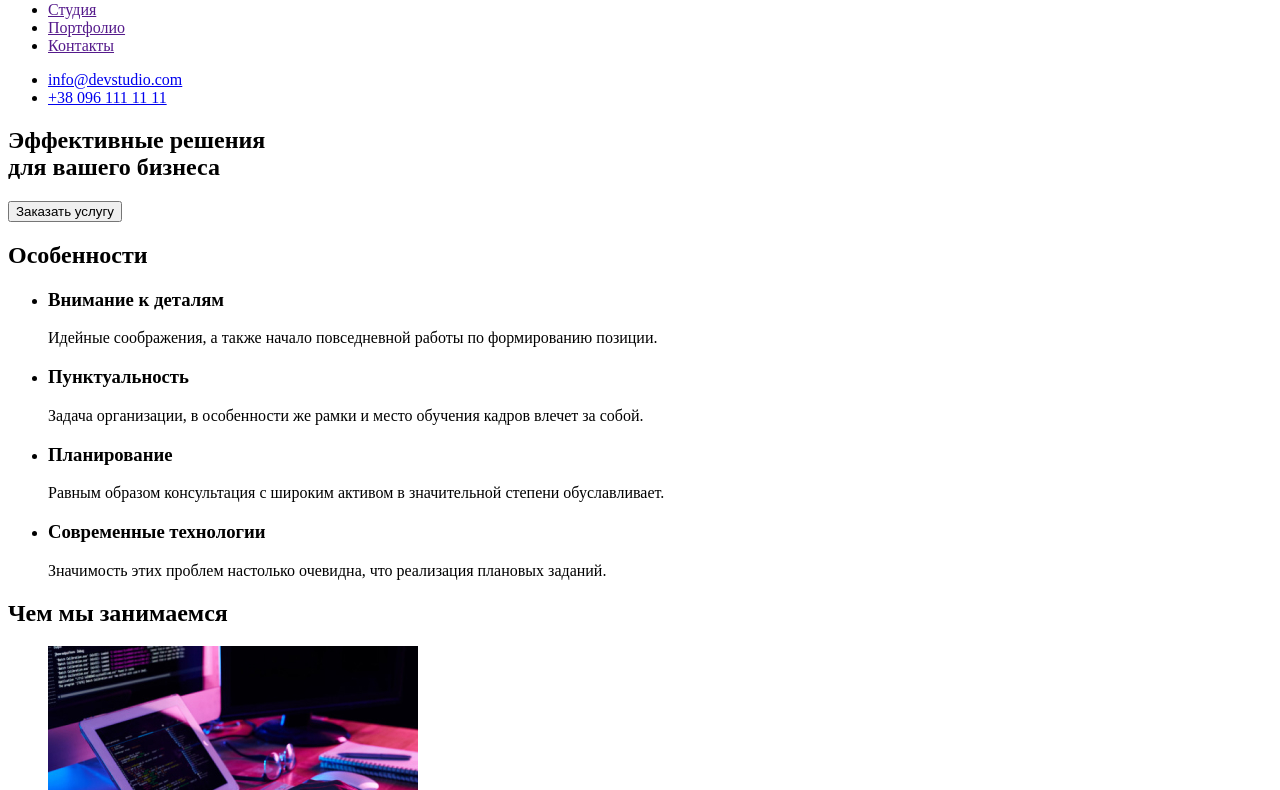
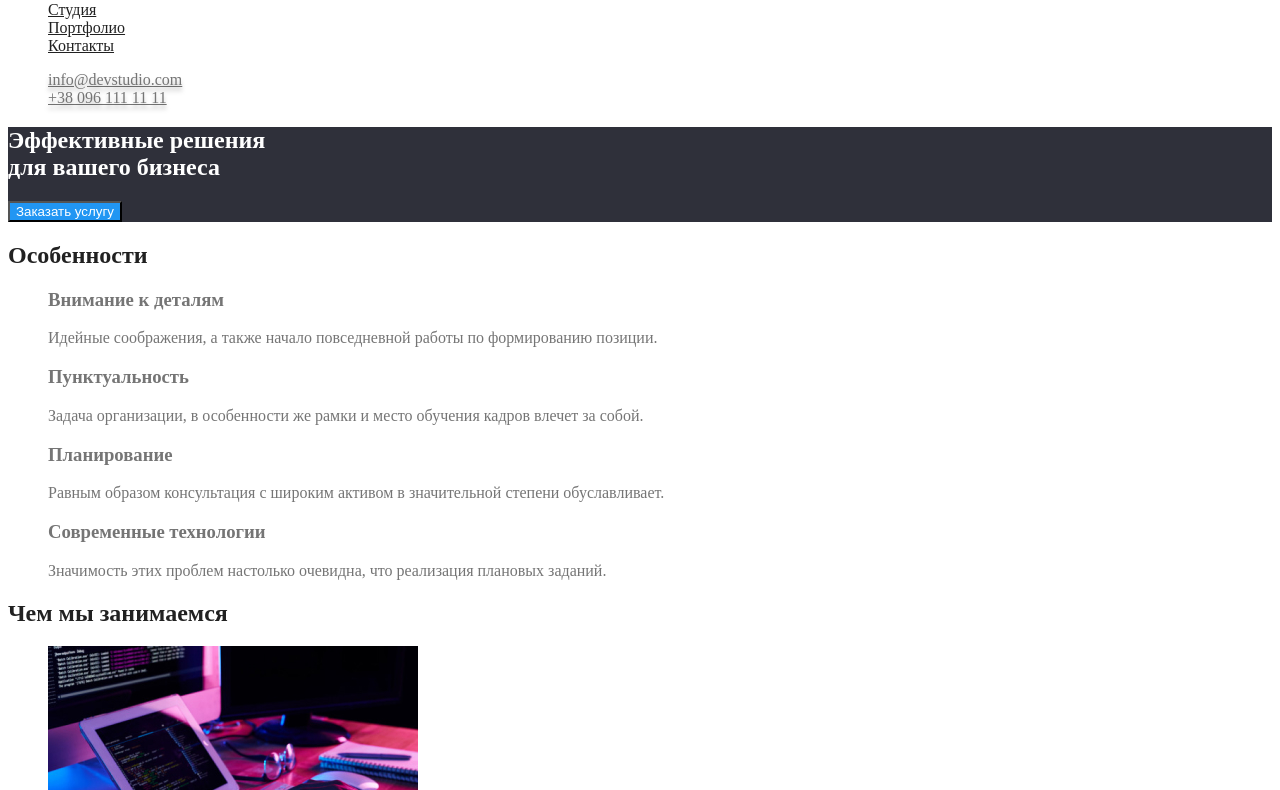
Before and after one commit to Katerina-Zamiatina/goit-markup-hw-02, a plain HTML site: page index.html in a window 1280 px wide. Shown: the part 41-831 px from the top of the page. Drawn offline with Linux system fonts and the light colour scheme.

Commit message:
Добавляет стили цвета для главной страници

```diff
--- a/css/styles.css
+++ b/css/styles.css
@@ -0,0 +1,65 @@
+:root {
+	--primary-text-color: #757575;
+	--title-text-color: #212121;
+	--acсent-color: #2196f3;
+	--text-white: #ffffff;
+}
+
+body {
+	background-color: #ffffff;
+	color: var(--primary-text-color);
+}
+.list {
+	list-style: none;
+}
+
+/* Site nav */
+.logo-web {
+	color: var(--accent-color);
+}
+.logo-studio {
+	color: #000000;
+}
+.site-nav .link {
+	color: var(--title-text-color);
+}
+
+.site-nav .link:hover,
+.site-nav .link:focus {
+	color: var(--accent-color);
+}
+
+.contacts-link {
+	color: var(--primary-text-color);
+	text-shadow: 0px 4px 4px rgba(0, 0, 0, 0.25);
+}
+.contacts-link:hover,
+.contacts-link:focus {
+	color: var(--accent-color);
+}
+.section-title {
+	color: var(--title-text-color);
+}
+
+/* HERO */
+.hero {
+	background-color: #2f303a;
+	color: var(--text-white);
+}
+.button {
+	background-color: var(--acсent-color);
+	color: var(--text-white);
+}
+/* Features */
+.fetures-list .title {
+	color: var(--title-text-color);
+}
+/* цвет Web color: #2196F3; */
+/* цвет основного текста color: #212121; */
+/* белый color: #FFFFFF;*/
+/* цвет дополнительного текста  color: #757575;*/
+/* цвет акцента color: #2196F3; */
+/* цвет фона background: #E5E5E5; */
+/* цвет фона у команды : #F5F4FA */
+/* цвет фона у футера  background: #2F303A;*/
+/* цвет контактов в футере color: rgba(255, 255, 255, 0.6);  */
--- a/index.html
+++ b/index.html
@@ -6,22 +6,24 @@
 		<title>Document</title>
 		<link rel="stylesheet" href="./css/styles.css" />
 	</head>
-	<body>
+	<body class="page">
 		<!-- Навигация -->
 
-		<header class="navigation">
+		<header>
 			<nav>
-				<a href="./index.html" class="logo">WebStudio</a>
-				<ul>
-					<li><a href="">Студия</a></li>
-					<li><a href="">Портфолио</a></li>
-					<li><a href="">Контакты</a></li>
+				<a href="./index.html" class="link">
+					<span class="logo-web">Web</span><span class="logo-studio">Studio</span></a
+				>
+				<ul class="site-nav list">
+					<li><a href="" class="link">Студия</a></li>
+					<li><a href="./portfolio.html" class="link">Портфолио</a></li>
+					<li><a href="" class="link">Контакты</a></li>
 				</ul>
 			</nav>
-			<div class="contacts">
-				<ul>
-					<li><a href="mailto:info@devstudio.com">info@devstudio.com</a></li>
-					<li><a href="tel:+380961111111">+38 096 111 11 11</a></li>
+			<div>
+				<ul class="contacts list">
+					<li><a href="mailto:info@devstudio.com" class="contacts-link">info@devstudio.com</a></li>
+					<li><a href="tel:+380961111111" class="contacts-link">+38 096 111 11 11</a></li>
 				</ul>
 			</div>
 		</header>
@@ -30,62 +32,71 @@
 			<!-- Шапка -->
 
 			<section class="hero">
-				<h1>
+				<h1 class="hero-title">
 					Эффективные решения
 					<br />
 					для вашего бизнеса
 				</h1>
-				<button>Заказать услугу</button>
+				<button class="button">Заказать услугу</button>
 			</section>
 
 			<!-- Особенности -->
 
-			<section class="features">
-				<h2>Особенности</h2>
-				<ul>
+			<section class="section">
+				<h2 class="section-title">Особенности</h2>
+				<ul class="features-list list">
 					<li>
-						<h3>Внимание к деталям</h3>
-						<p>Идейные соображения, а также начало повседневной работы по формированию позиции.</p>
+						<h3 class="title">Внимание к деталям</h3>
+						<p>
+							Идейные соображения, а также начало повседневной работы по формированию позиции.
+						</p>
 					</li>
 					<li>
-						<h3>Пунктуальность</h3>
-						<p>Задача организации, в особенности же рамки и место обучения кадров влечет за собой.</p>
+						<h3 class="title">Пунктуальность</h3>
+						<p>
+							Задача организации, в особенности же рамки и место обучения кадров влечет за собой.
+						</p>
 					</li>
 					<li>
-						<h3>Планирование</h3>
-						<p>Равным образом консультация с широким активом в значительной степени обуславливает.</p>
+						<h3 class="title">Планирование</h3>
+						<p>
+							Равным образом консультация с широким активом в значительной степени обуславливает.
+						</p>
 					</li>
 					<li>
-						<h3>Современные технологии</h3>
-						<p>Значимость этих проблем настолько очевидна, что реализация плановых заданий.</p>
+						<h3 class="title">Современные технологии</h3>
+						<p>
+							Значимость этих проблем настолько очевидна, что реализация плановых заданий.
+						</p>
 					</li>
 				</ul>
 			</section>
 
 			<!-- Чем мы занимаемся -->
 
-			<section class="work_stream">
-				<h2>Чем мы занимаемся</h2>
-				<ul>
+			<section class="section">
+				<h2 class="section-title">Чем мы занимаемся</h2>
+				<ul class="work-list list">
 					<li>
-						<a href=""><img src="./images/box1.jpg" alt="Человек работает за компьютером" width="370" /></a>
+						<img src="./images/box1.jpg" alt="Человек работает за компьютером" width="370" />
+						<a href="">Десктопные приложения</a>
 					</li>
 					<li>
-						<a href="">
-							<img src="./images/box2.jpg" alt="Человек разрабатывает мобильное приложение" width="370" />
-						</a>
+						<img src="./images/box2.jpg" alt="Человек разрабатывает мобильное приложение" width="370" />
+						<a href="">Мобильные приложения</a>
 					</li>
 					<li>
-						<a href=""><img src="./images/box3.jpg" alt="Человек разрабатывает дизайн" width="370" /></a>
+						<img src="./images/box3.jpg" alt="Человек разрабатывает дизайн" width="370" />
+						<a href="">Дизайнерские решения</a>
 					</li>
 				</ul>
 			</section>
 
 			<!-- Наша команда -->
 
-			<section class="our_team">
-				<h2>Наша команда</h2>
-				<ul>
+			<section class="section">
+				<h2 class="section-title">Наша команда</h2>
+				<ul class="staff list">
 					<li>
 						<img src="./images/igor.jpg" alt="Мужчина дизайнер" width="270" />
 						<h3>Игорь Демьяненко</h3>
@@ -110,13 +121,11 @@
 			</section>
 		</main>
 		<footer class="page-footer">
-			<a href="./index.html" class="logo">WebStudio</a>
+			<a href="./index.html" class="link"> <span class="logo-web">Web</span><span class="logo-studio">Studio</span></a>
 			<address>
 				г. Киев, пр-т Леси Украинки, 26
-			</address>
-			<address>
-				<a href="mailto:info@devstudio.com">info@devstudio.com</a>
-				<a href="tel:+380961111111">+38 096 111 11 11</a>
+				<a href="mailto:info@devstudio.com" class="link">info@devstudio.com</a>
+				<a href="tel:+380961111111" class="link">+38 096 111 11 11</a>
 			</address>
 		</footer>
 	</body>
```
Also changed, not shown: portfolio.html (+39 -0 lines), .prettierrc.json (added).
